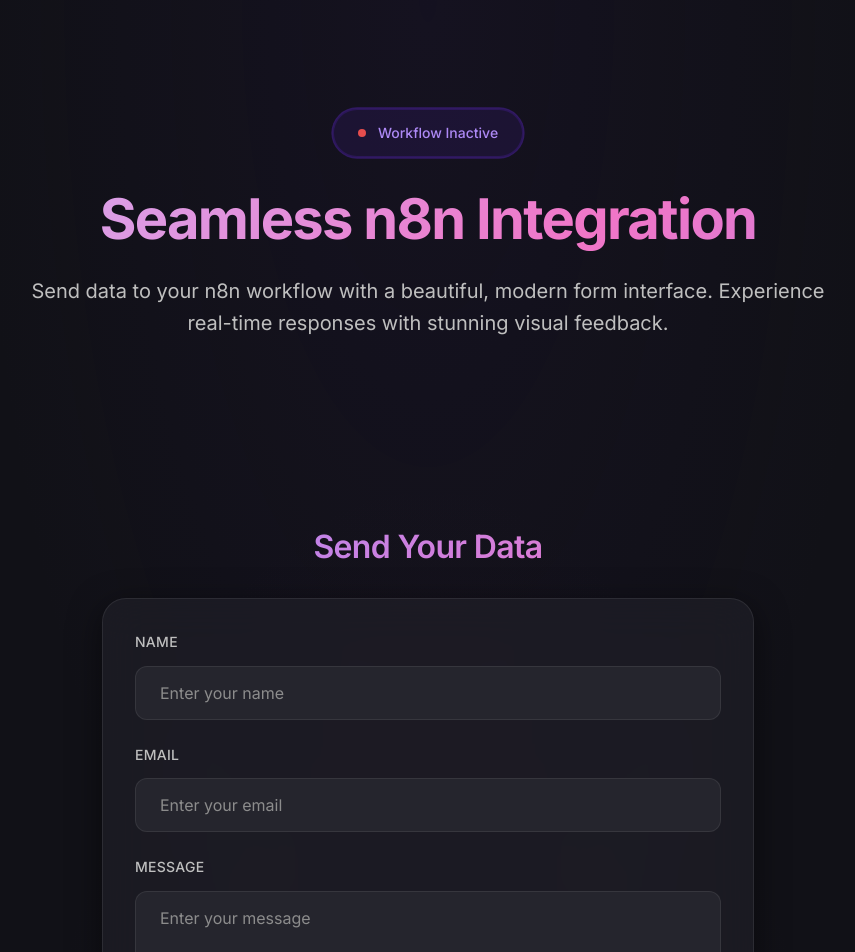
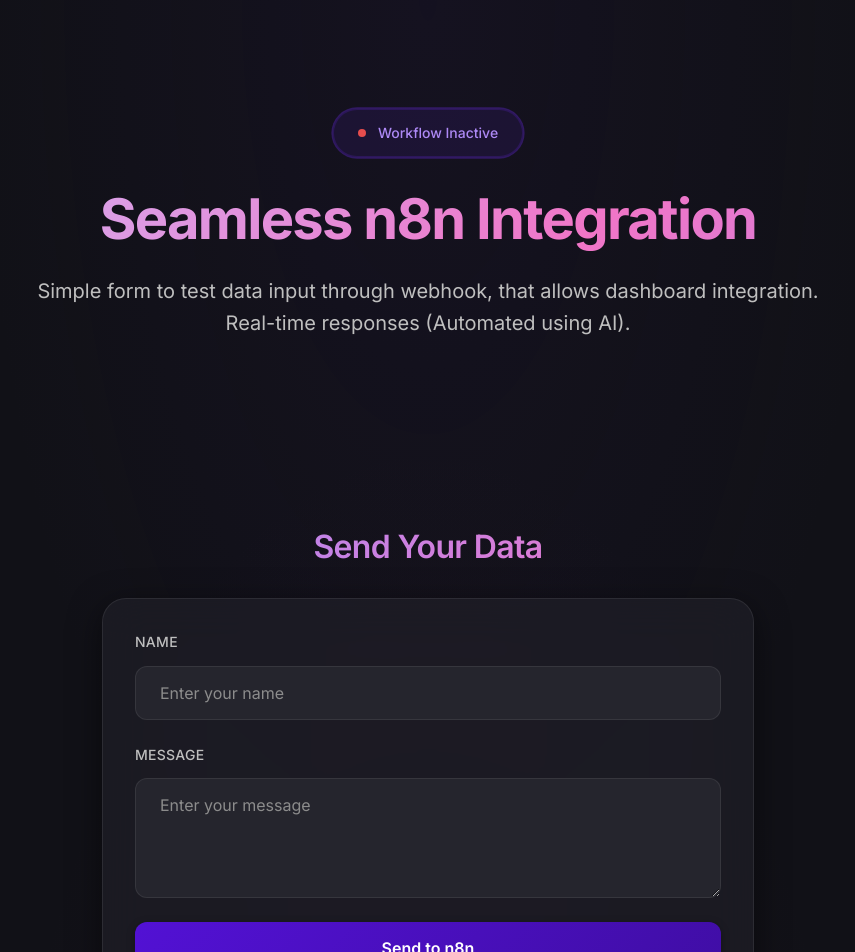
Before and after one commit to calzkmal/n8n-form-integration, a Next.js app: page / in a window 1280 px wide. Shown: the top 952 px of the page, without its empty margins (212-1067 px from the left). Built offline with nearby package versions, Linux system fonts and the light colour scheme; no server answers.

Commit message:
feat: remove email from form submission for testing purposes

```diff
--- a/app/api/submit/route.ts
+++ b/app/api/submit/route.ts
@@ -9,9 +9,9 @@
         const body = await request.json()
 
         // Validate the data
-        if (!body.name || !body.email || !body.message) {
+        if (!body.name || !body.message) {
             return NextResponse.json(
-                { error: 'Missing required fields: name, email, or message' },
+                { error: 'Missing required fields: name or message' },
                 { status: 400 }
             )
         }
--- a/app/page.tsx
+++ b/app/page.tsx
@@ -90,8 +90,8 @@
                     </h1>
 
                     <p className="hero-subtitle">
-                        Send data to your n8n workflow with a beautiful, modern form interface.
-                        Experience real-time responses with stunning visual feedback.
+                        Simple form to test data input through webhook, that allows dashboard integration.
+                        Real-time responses (Automated using AI).
                     </p>
                 </div>
             </section>
--- a/components/FormComponent.tsx
+++ b/components/FormComponent.tsx
@@ -4,7 +4,6 @@
 
 interface FormData {
     name: string
-    email: string
     message: string
 }
 
@@ -19,7 +18,6 @@
 export default function FormComponent() {
     const [formData, setFormData] = useState<FormData>({
         name: '',
-        email: '',
         message: '',
     })
     const [isSubmitting, setIsSubmitting] = useState(false)
@@ -44,7 +42,7 @@
 
             // Reset form on success
             if (data.success) {
-                setFormData({ name: '', email: '', message: '' })
+                setFormData({ name: '', message: '' })
             }
         } catch (error) {
             setResponse({
@@ -78,23 +76,6 @@
                         value={formData.name}
                         onChange={handleChange}
                         placeholder="Enter your name"
-                        required
-                        disabled={isSubmitting}
-                    />
-                </div>
-
-                <div className="form-group">
-                    <label htmlFor="email" className="form-label">
-                        Email
-                    </label>
-                    <input
-                        type="email"
-                        id="email"
-                        name="email"
-                        className="form-input"
-                        value={formData.email}
-                        onChange={handleChange}
-                        placeholder="Enter your email"
                         required
                         disabled={isSubmitting}
                     />
```
